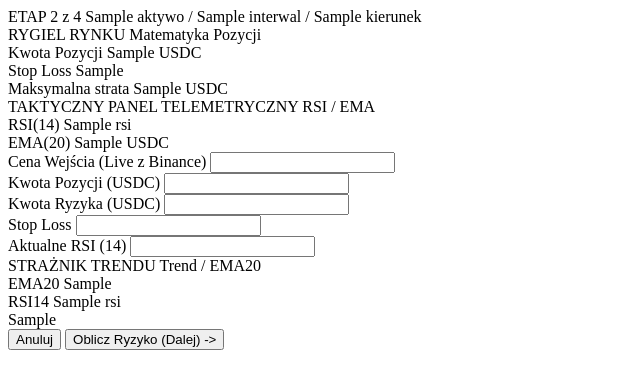
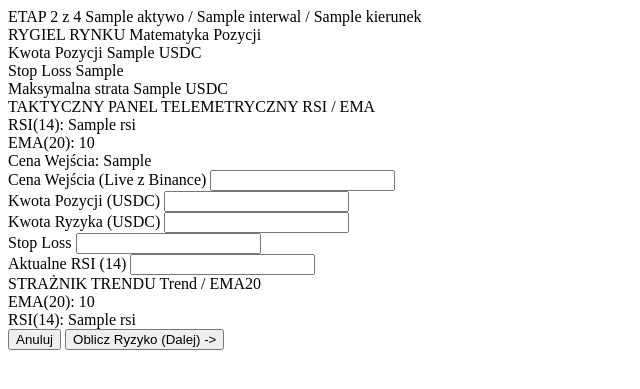
Before and after one commit to msyc1990/trader_app, a FastAPI app: template app/templates/krok2.html in a window 1280 px wide. Shown: the top 389 px of the page, without its empty margins (0-640 px from the left). Run offline with FastAPI, Linux system fonts and the light colour scheme; the template is opened without the code that fills it: most values are stand-ins (such as "Sample title", 1, 10 or a date in 2020).

Commit message:
feat: Update RSI and EMA display format and add entry price information in steps 2 and 3

```diff
--- a/app/templates/krok2.html
+++ b/app/templates/krok2.html
@@ -46,16 +46,15 @@
             </div>
             <div class="grid grid-cols-2 gap-3 text-xs">
                 <div class="bg-stone-900 border border-slate-700/25 p-3 rounded-xl">
-                    <span class="block text-stone-400 uppercase">RSI(14)</span>
-                    <span class="block text-lg font-bold {% if rsi > 70 %}text-red-400{% elif rsi < 30 %}text-emerald-400{% else %}text-stone-300{% endif %}">{{ rsi }}</span>
+                    <span class="block text-stone-400 uppercase">RSI(14): {{ rsi }}</span>
                 </div>
                 <div class="bg-stone-900 border border-sky-700/25 p-3 rounded-xl">
-                    <span class="block text-stone-400 uppercase">EMA(20)</span>
-                    <span class="block text-lg font-bold text-sky-300">{{ ema20 }} USDC</span>
+                    <span class="block text-stone-400 uppercase">EMA(20): {{ ema20 | round(4) }}</span>
                 </div>
             </div>
         </div>
 
+        <div class="text-xs text-stone-400">Cena Wejścia: {{ cena_wejscia }}</div>
         <div>
             <label class="text-[11px] text-stone-500 block uppercase mb-1">Cena Wejścia (Live z Binance)</label>
             <input type="number" name="cena_wejscia" step="0.0001" required
@@ -95,19 +94,10 @@
             </div>
             <div class="grid grid-cols-2 gap-3 text-xs">
                 <div class="bg-stone-950 border border-sky-700/25 p-3 rounded-xl">
-                    <span class="block text-stone-400 uppercase">EMA20</span>
-                    <span class="block text-lg font-bold text-sky-300">{{ ema20 }}</span>
-                </div>
-                <div class="bg-stone-950 border border-sky-700/25 p-3 rounded-xl">
-                    <span class="block text-stone-400 uppercase">RSI14</span>
-                    <span class="block text-lg font-bold text-sky-300">{{ rsi }}</span>
-                </div>
-            </div>
-            {% if komunikat_trendu %}
-            <div class="bg-rose-950 border border-rose-700/30 rounded-xl p-3 text-rose-200 text-xs">
-                {{ komunikat_trendu }}
-            </div>
-            {% endif %}
+                        <span class="block text-stone-400 uppercase">EMA(20): {{ ema20 | round(4) }}</span>
+                    </div>
+                    <div class="bg-stone-950 border border-sky-700/25 p-3 rounded-xl">
+                        <span class="block text-stone-400 uppercase">RSI(14): {{ rsi }}</span>
         </div>
 
         {% if ostrzezenie_trendu %}
```
Also changed, not shown: app/templates/krok3.html (+3 -4 lines).
